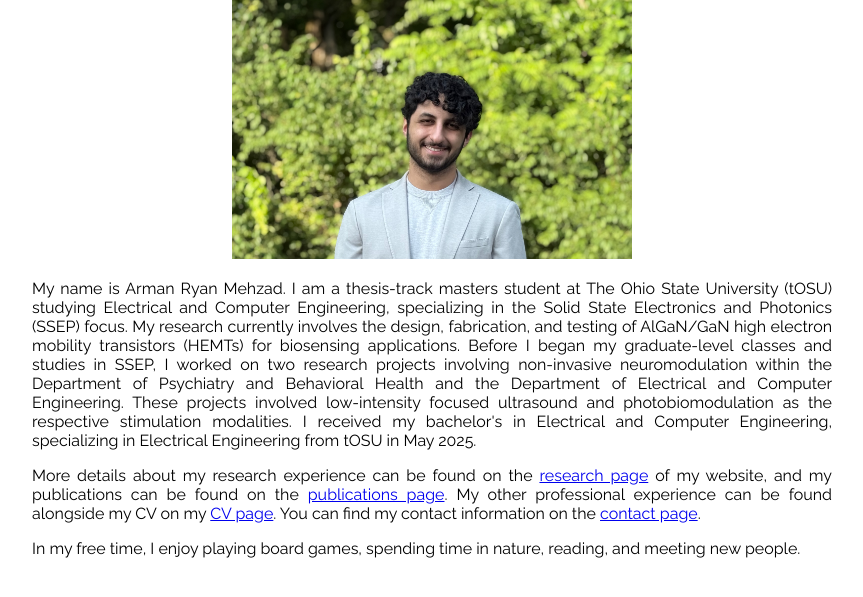
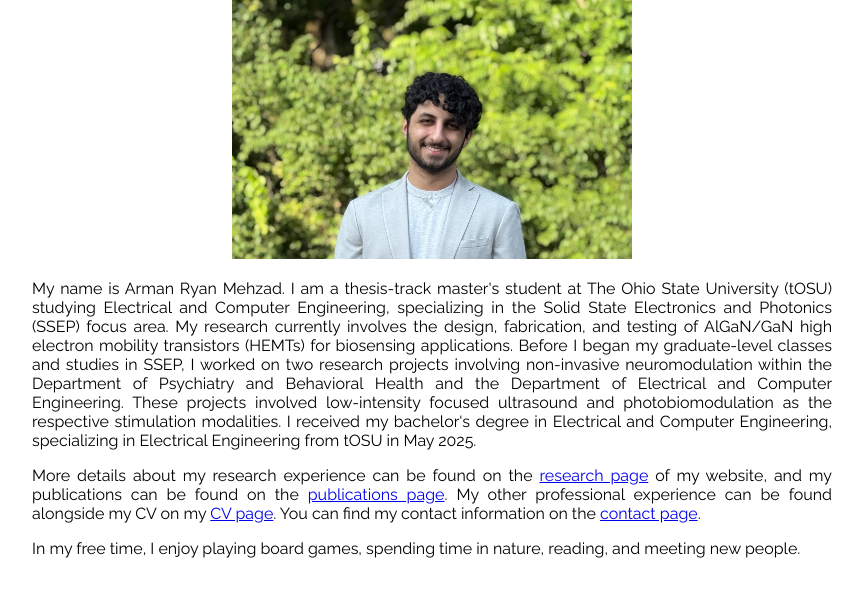
Before and after one commit to armanryanmehzad/profwebsite, a Django app: page / in a window 1280 px wide. Shown: the part 118-715 px from the top of the page, without its empty margins (208-1071 px from the left). Run offline with Django 5.2, Linux system fonts and the light colour scheme.

Commit message:
Okay, the probably final edit now.

```diff
--- a/main/templates/main/home.html
+++ b/main/templates/main/home.html
@@ -42,8 +42,8 @@
         {% load static %}
         <img src="{% static 'images/arman2.jpeg' %}" alt="A photo of me!" id="home_img" />
         <p>
-            My name is Arman Ryan Mehzad. I am a thesis-track masters student at The Ohio State University (tOSU) studying Electrical and Computer Engineering, specializing in the Solid State Electronics and Photonics (SSEP) focus. My research currently involves the design, fabrication, and testing of AlGaN/GaN high electron mobility transistors (HEMTs) for biosensing applications.
-            Before I began my graduate-level classes and studies in SSEP, I worked on two research projects involving non-invasive neuromodulation within the Department of Psychiatry and Behavioral Health and the Department of Electrical and Computer Engineering. These projects involved low-intensity focused ultrasound and photobiomodulation as the respective stimulation modalities. I received my bachelor's in Electrical and Computer Engineering, specializing in Electrical Engineering from tOSU in May 2025.
+            My name is Arman Ryan Mehzad. I am a thesis-track master's student at The Ohio State University (tOSU) studying Electrical and Computer Engineering, specializing in the Solid State Electronics and Photonics (SSEP) focus area. My research currently involves the design, fabrication, and testing of AlGaN/GaN high electron mobility transistors (HEMTs) for biosensing applications.
+            Before I began my graduate-level classes and studies in SSEP, I worked on two research projects involving non-invasive neuromodulation within the Department of Psychiatry and Behavioral Health and the Department of Electrical and Computer Engineering. These projects involved low-intensity focused ultrasound and photobiomodulation as the respective stimulation modalities. I received my bachelor's degree in Electrical and Computer Engineering, specializing in Electrical Engineering from tOSU in May 2025.
         </p>
         <p>
             More details about my research experience can be found on the <a href="{% url 'research_page' %}">research page</a> of my website, and my publications can be found on the <a href="{% url 'publications_page' %}">publications page</a>. My other professional experience can be found alongside my CV on my <a href="{% url 'cv_page' %}">CV page</a>. You can find my contact information on the <a href="{% url 'contact_page' %}">contact page</a>.
--- a/main/templates/main/research.html
+++ b/main/templates/main/research.html
@@ -57,7 +57,7 @@
 
     <p>As part of this research, I worked with a group within the Department of Psychiatry and Behavioral Health at Wexner Medical Center to investigate the effect of low-frequency focused ultrasound (LIFU) neuromodulation of the amygdala with fMRI. We specifically investigated the response of ten participants to the Emotional Face Assessment Task (EFAT) before and after stimulation. We found that stimulation of the amygdala with LIFU reduced the activation of regions of the brain associated with social threat processing. More in depth discussion of this research can be found on the <a href="{% url 'publications_page' %}">publications page</a> [1]. </p>
 
-    <p>During this research, I was responsible for conducting the fMRI data processing and analysis. I utilized SPM and MarsBaR to process and collect the first-level data from the fMRI data before conducting the second-level data analysis in Python. I gained a great familiarity with Pandas and Matplotlib, which I have used since in many of my classes and my graduate research.</p>
+    <p>During this research, I was responsible for processing and analyzing fMRI data. I used SPM and MarsBaR to generate first-level data, followed by second-level analysis in Python. Through this work, I gained significant experience with Python, Pandas, and Matplotlib—skills I have since applied frequently in my coursework, graduate research, and work at GE.</p>
 
     <img src="{% static 'images/lifu4.png' %}" alt="Figure from our published LIFU research." id="research_img" />
 
```
